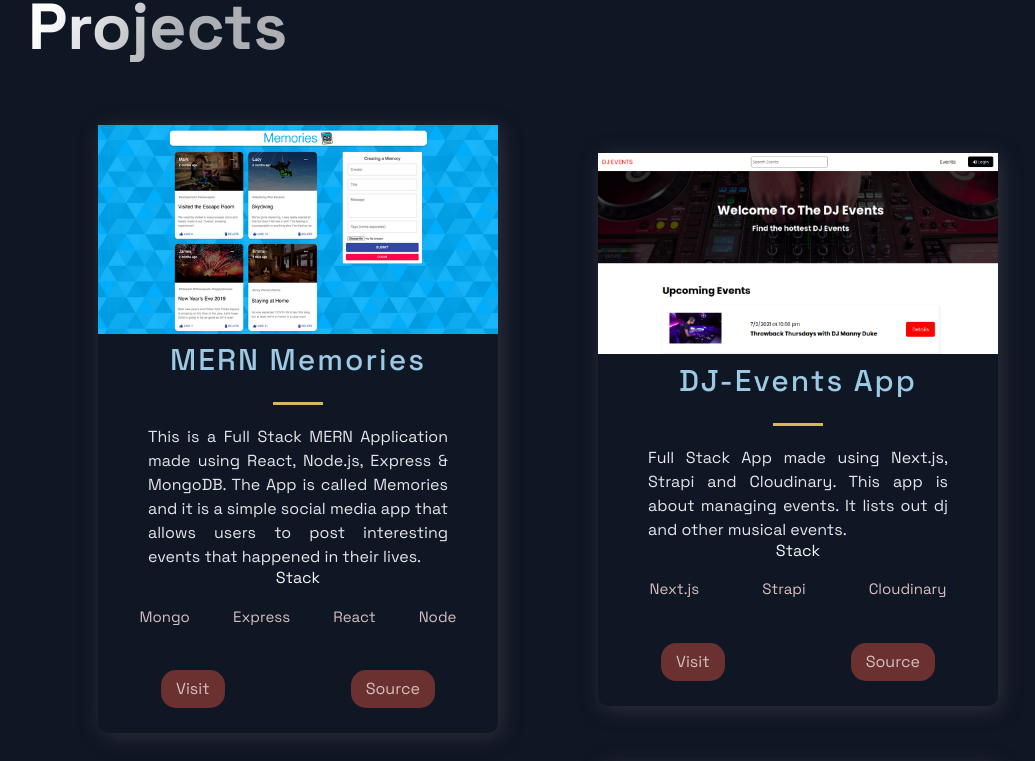
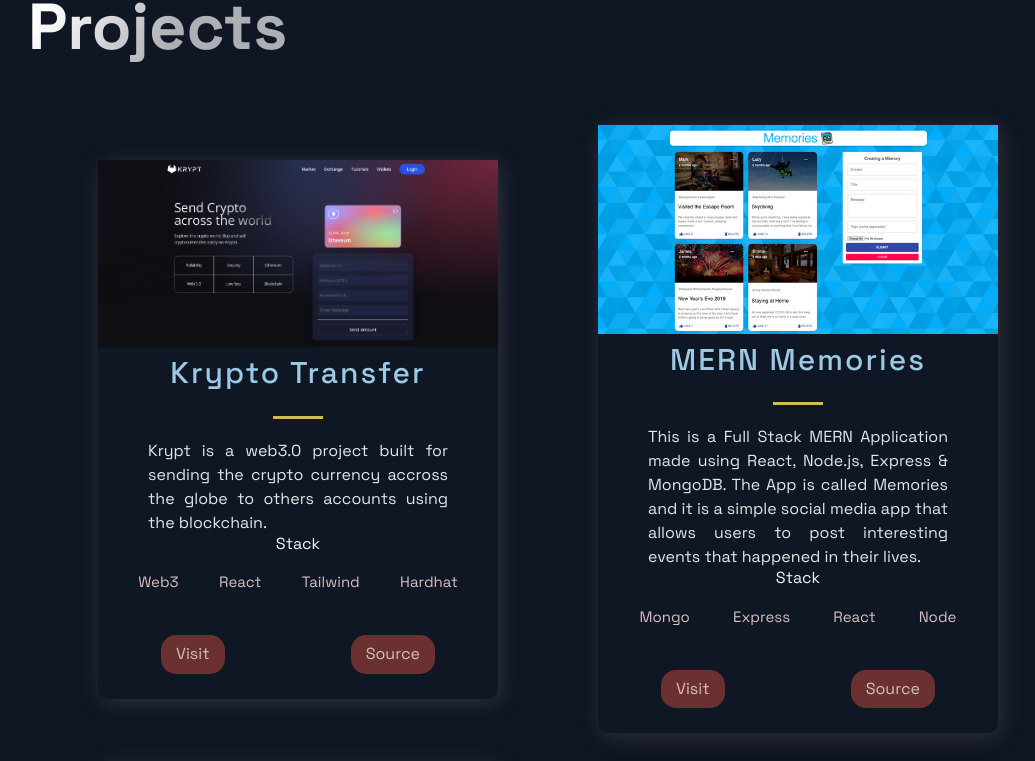
Before and after one commit to RacketyWater7/portfolio_website, a Next.js app: page / in a window 1280 px wide. Shown: the part 719-1480 px from the top of the page, without its empty margins (92-1127 px from the left). Built offline with nearby package versions, Linux system fonts and the light colour scheme.

Commit message:
added a new project

```diff
--- a/src/constants/constants.js
+++ b/src/constants/constants.js
@@ -1,4 +1,14 @@
 export const projects = [
+  {
+    title: "Krypto Transfer",
+    description:
+      "Krypt is a web3.0 project built for sending the crypto currency accross the globe to others accounts using the blockchain. ",
+    image: "/images/crypt.png",
+    tags: ["Web3", "React", "Tailwind", "Hardhat"],
+    source: "https://github.com/RacketyWater7/krypt-web3",
+    visit: "https://krypt474.netlify.app/",
+    id: 0,
+  },
   {
     title: "MERN Memories",
     description:
@@ -7,7 +17,7 @@ export const projects = [
     tags: ["Mongo", "Express", "React", "Node"],
     source: "https://github.com/RacketyWater7/mern-memories-project",
     visit: "https://memories-mern-projectt.netlify.app/",
-    id: 0,
+    id: 1,
   },
   {
     title: "DJ-Events App",
@@ -17,7 +27,7 @@ export const projects = [
     tags: ["Next.js", "Strapi", "Cloudinary"],
     source: "https://github.com/RacketyWater7/it-events-frontend",
     visit: "https://dj-eventsfrontend.vercel.app/",
-    id: 1,
+    id: 2,
   },
   {
     title: "DevSpace Blog",
@@ -27,7 +37,7 @@ export const projects = [
     tags: ["Next.js", "Markdown", "Tailwind"],
     source: "https://github.com/RacketyWater7/devspace-blog",
     visit: "https://devspace-blog-5ckircz3r-racketywater7.vercel.app/",
-    id: 2,
+    id: 3,
   },
   {
     title: "Capture Business Profile",
@@ -37,7 +47,7 @@ export const projects = [
     tags: ["React", "Styled-Components", "Framer Motion"],
     source: "https://github.com/RacketyWater7/capture-business-profile",
     visit: "https://capture-business-portfolio.netlify.app/",
-    id: 3,
+    id: 4,
   },
   {
     title: "Creative Agency Website",
@@ -47,7 +57,7 @@ export const projects = [
     tags: ["HTML5", "CSS3", "JS"],
     source: "https://github.com/RacketyWater7/creative-agency-websit",
     visit: "https://priceless-edison-9e49bb.netlify.app/",
-    id: 4,
+    id: 5,
   },
   {
     title: "Teams Chat App",
@@ -57,7 +67,7 @@ export const projects = [
     tags: ["React", "JavaScript", "Socket.io"],
     source: "https://github.com/RacketyWater7/teams_chat_app",
     visit: "https://teams-chat-app.netlify.app/",
-    id: 5,
+    id: 6,
   },
 ];
 
@@ -74,6 +84,6 @@ export const TimeLineData = [
   },
   {
     year: 2021,
-    text: "Working as a React/Next.JS developer and writing technical articles",
+    text: "Making JavaScript, React/Next.JS apps and web browser extensions",
   },
 ];
```
Also changed, not shown: public/images/crypt.png (added).
